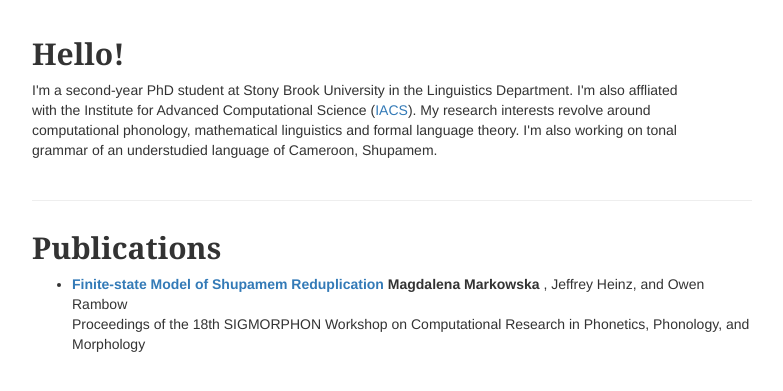
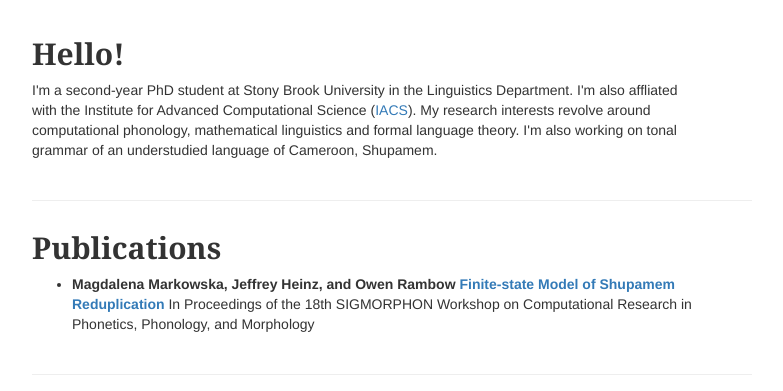
Before and after one commit to m-markowska/m-markowska.github.io, a plain HTML site: page index.html in a window 1280 px wide. Shown: the part 313-704 px from the top of the page, without its empty margins (248-1031 px from the left). Drawn offline with Linux system fonts and the light colour scheme.

Commit message:
so annoying

```diff
--- a/index.html
+++ b/index.html
@@ -143,8 +143,7 @@
 	<div class="row">
 	<div class="col-md-12">
 		<ul>
-			<li><b><a href="https://aclanthology.org/2021.sigmorphon-1.23/">Finite-state Model of Shupamem Reduplication </a></b> <b>Magdalena Markowska </b>, Jeffrey Heinz, and Owen Rambow <br/>Proceedings of the 18th SIGMORPHON Workshop on Computational
-Research in Phonetics, Phonology, and Morphology </li>
+			<li><b> <b>Magdalena Markowska</b>, Jeffrey Heinz, and Owen Rambow <a href="https://aclanthology.org/2021.sigmorphon-1.23/">Finite-state Model of Shupamem Reduplication </a></b> In Proceedings of the 18th SIGMORPHON Workshop on Computational Research in Phonetics, Phonology, and Morphology </li>
 
 			<!--<li><b>IrEne: Interpretable Energy Prediction for Transformers</b><br/>In Proceedings of the Association for Computational Linguistics, <a href="https://2021.aclweb.org">ACL 2021</a> <a href="https://aclanthology.org/2021.acl-long.167/">[Online]</a> <a href="files/papers/acl2021.pdf">[Paper]</a> <a href="files/bibtex/acl2021.txt">[BibTex]</a></li>
 
```
